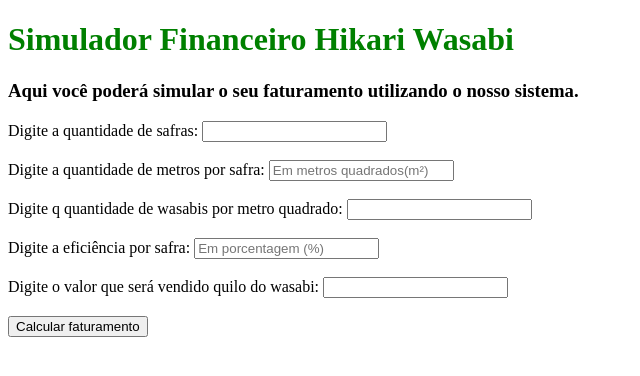
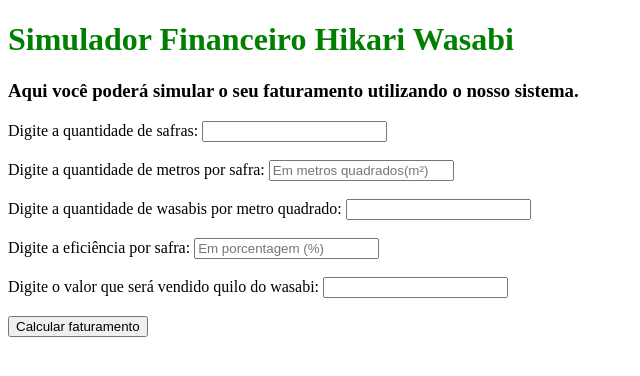
Before and after one commit to Projeto-Wasabi/Site-Institucional, a plain HTML site: page calcFinal.html in a window 1280 px wide. Shown: the full height of the page, 0-640 px from the left. Drawn offline with Linux system fonts and the light colour scheme.

Commit message:
Update calcFinal.html

```diff
--- a/calcFinal.html
+++ b/calcFinal.html
@@ -25,7 +25,7 @@
     Digite a quantidade de metros por safra:
     <input type="number" id="input_qtdMetro" placeholder="Em metros quadrados(m²)"><br><br>
 
-    Digite q quantidade de wasabis por metro quadrado:
+    Digite a quantidade de wasabis por metro quadrado:
     <input type="number" id="input_qtdWaM"><br><br>
 
     Digite a eficiência por safra:
@@ -94,4 +94,5 @@
         A eficiencia será de <b> ${difEfi.toFixed(2)}% </b> a mais. <br><br><br>`
     }
 
+
 </script>
```
